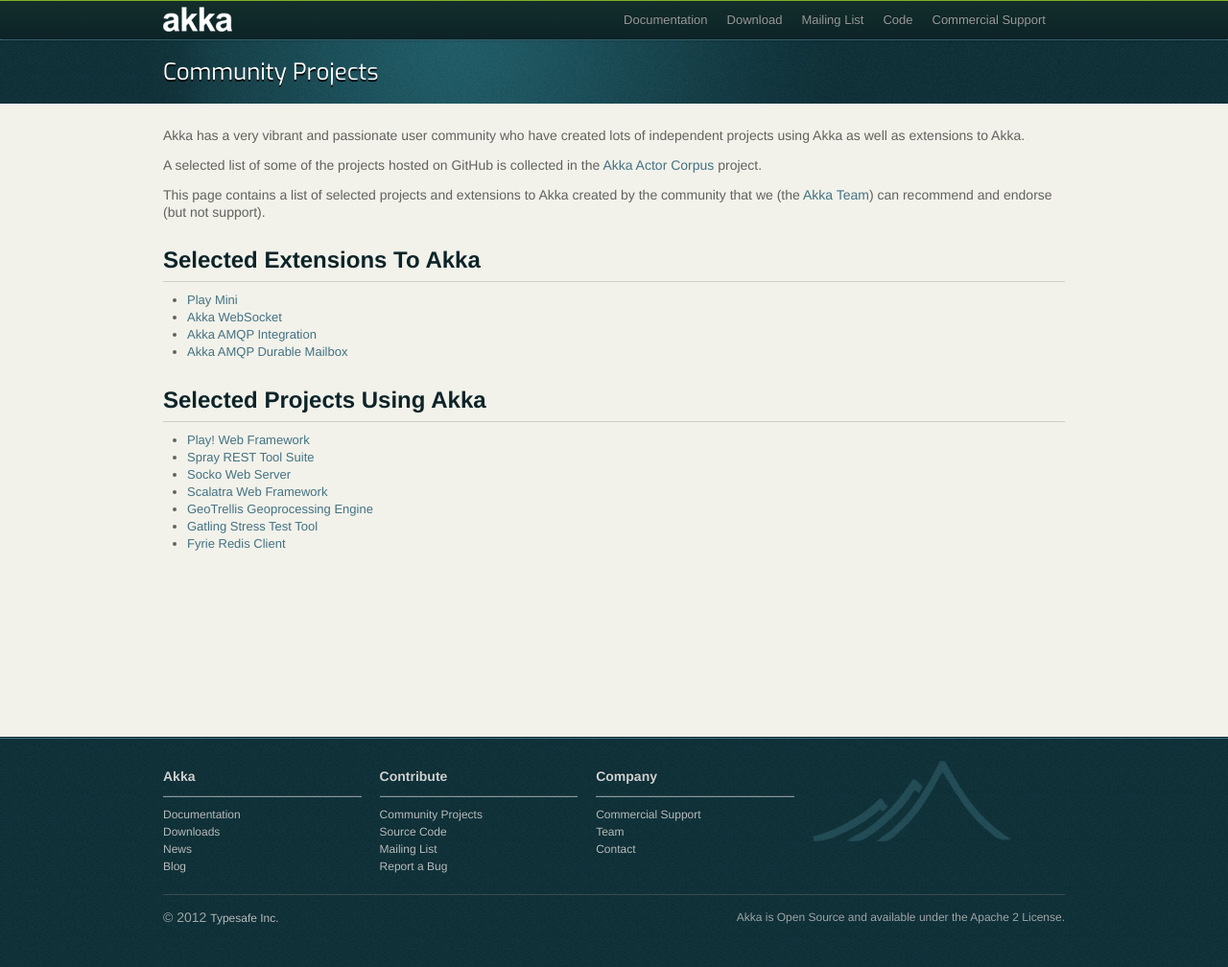
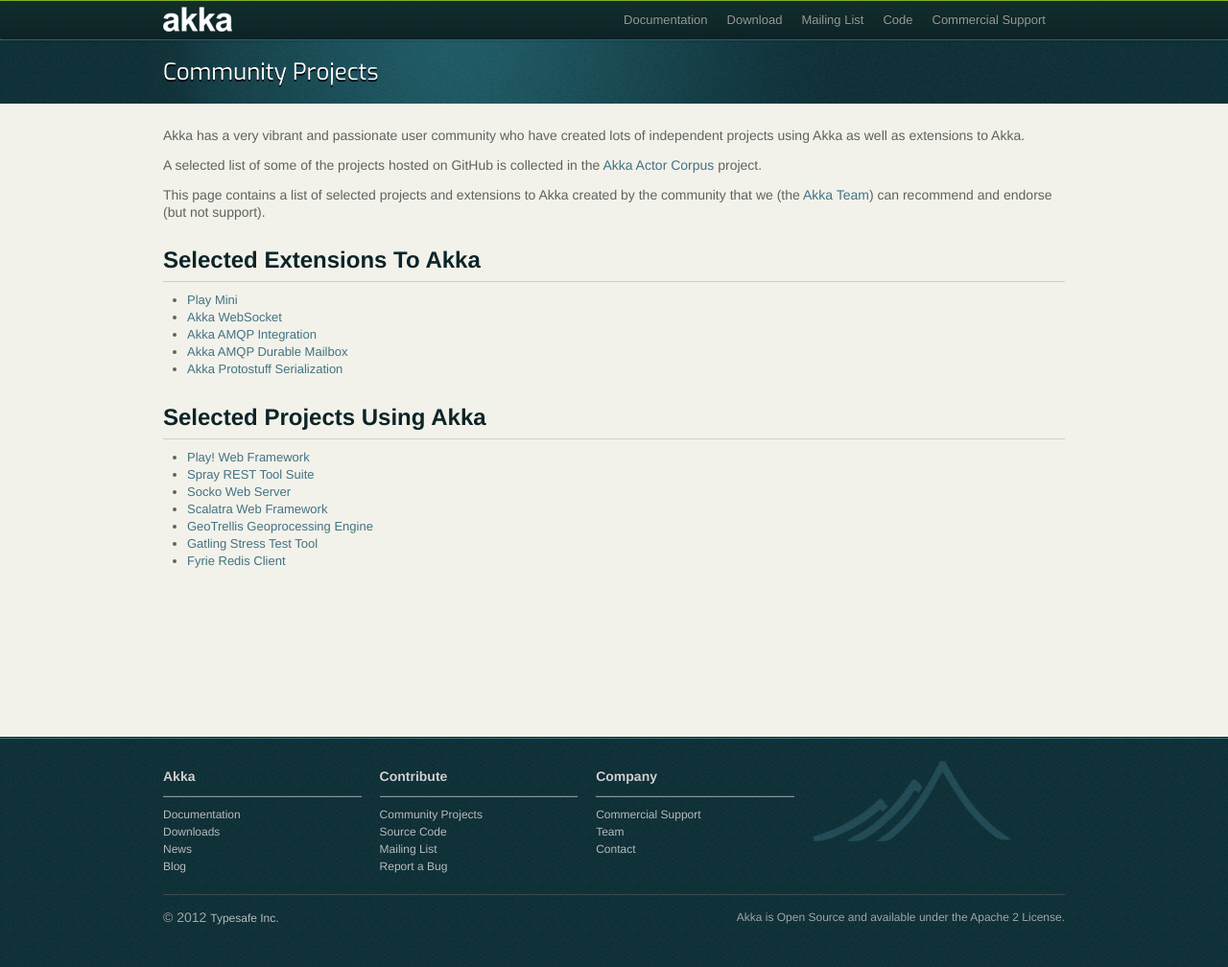
Before and after one commit to raboof/akka.github.com, a Jekyll site: the page built from community/index.md, in a window 1280 px wide. Shown: the whole page at 96% size. Built offline with Jekyll 4.4.1, drawn with Linux system fonts in a browser that asks for light colours.

Commit message:
Added Protostuff Serialization project.

```diff
--- a/community/index.md
+++ b/community/index.md
@@ -15,6 +15,7 @@
 * [Akka WebSocket](https://github.com/backchatio/hookup)
 * [Akka AMQP Integration](https://github.com/momania/akka-amqp)
 * [Akka AMQP Durable Mailbox](https://github.com/drexin/akka-amqp-mailbox)
+* [Akka Protostuff Serialization](https://github.com/romix/akka-protostuff-serialization)
 
 ## Selected Projects Using Akka
 
```
